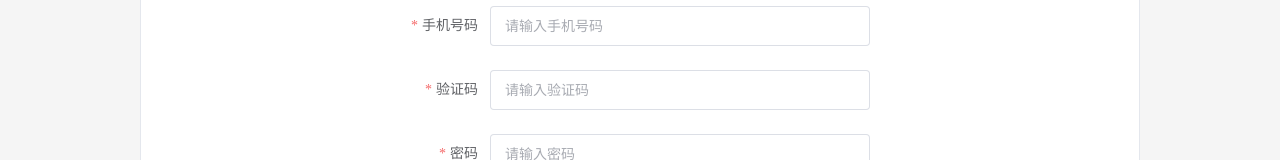
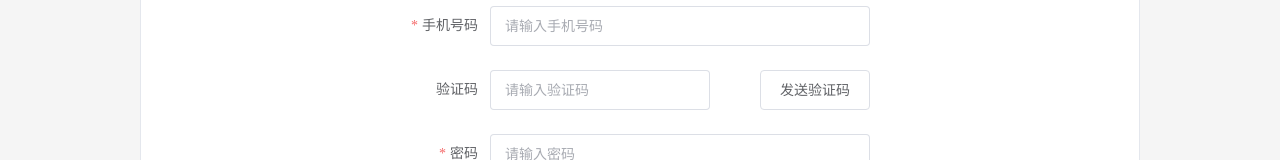
Before and after one commit to Hsiangya/Vue-Shipper, a Vue app: page /register in a window 1280 px wide. Shown: the part 246-406 px from the top of the page. Built offline with nearby package versions, Linux system fonts and the light colour scheme.

Commit message:
注册界面

```diff
--- a/src/views/LoginView.vue
+++ b/src/views/LoginView.vue
@@ -149,7 +149,13 @@ function PasswordLogin() {
             // 1.保存到vuex + 持久化
             store.commit("login", res.data.data);
             // 2.跳转到后台
-            router.replace({name: "Basic"})
+            ElMessage({
+              message: '登录成功，2S后跳转基础页面',
+              type: 'success',
+            });
+            setInterval(function () {
+              router.replace({name: "Basic"})
+            }, 2000);
             // vue3中proxy代之vue2中的this
             // proxy.$store.commit("login", res.data.data);
             // proxy.router({name: "Basic"})
--- a/src/views/RegisterView.vue
+++ b/src/views/RegisterView.vue
@@ -9,29 +9,33 @@
         </template>
         <div>
           <div style="width: 460px;margin: 20px auto;">
-            <el-form size="large" :model="RegisterModel" :rules="RegisterRules" ref="RegisterRef" label-width="80px">
-              <el-form-item style="margin-top: 24px;" prop="name" :error="RegisterError.name" label="企业简称">
-                <el-input v-model="RegisterModel.name" placeholder="请输入企业简称"/>
+            <el-form size="large" :model="state.from" :rules="state.rules" ref="RegisterRef" label-width="80px">
+              <el-form-item style="margin-top: 24px;" prop="name" :error="state.error.name" label="企业简称">
+                <el-input v-model="state.from.name" placeholder="请输入企业简称"/>
               </el-form-item>
 
 
-              <el-form-item style="margin-top: 24px;" prop="mobile" :error="RegisterError.mobile" label="手机号码">
-                <el-input v-model="RegisterModel.mobile" placeholder="请输入手机号码"/>
+              <el-form-item style="margin-top: 24px;" prop="mobile" :error="state.error.mobile" label="手机号码">
+                <el-input v-model="state.from.mobile" placeholder="请输入手机号码"/>
               </el-form-item>
 
 
-              <el-form-item style="margin-top: 24px;" prop="code" :error="RegisterError.code" label="验证码">
-                <el-input v-model="RegisterModel.code" placeholder="请输入验证码"/>
+              <el-form-item style="margin-top: 24px;" prop="code" :error="state.error.code" label="验证码">
+                <el-row justify="space-between" style="width: 100%">
+                  <el-input v-model="state.from.code" placeholder="请输入验证码" style="width: 220px"/>
+                  <el-button :disabled="btnSmsDisabled" @click="doSendSms">{{ bntSmsText }}</el-button>
+                </el-row>
               </el-form-item>
 
 
-              <el-form-item style="margin-top: 24px;" prop="pwd" :error="RegisterError.pwd" label="密码">
-                <el-input v-model="RegisterModel.pwd" placeholder="请输入密码"/>
+              <el-form-item style="margin-top: 24px;" prop="password" :error="state.error.password" label="密码">
+                <el-input v-model="state.from.password" placeholder="请输入密码"/>
               </el-form-item>
 
 
-              <el-form-item style="margin-top: 24px;" prop="pwdConfirm" :error="RegisterError.pwdConfirm" label="确认密码">
-                <el-input v-model="RegisterModel.pwdConfirm" placeholder="请输入确认密码"/>
+              <el-form-item style="margin-top: 24px;" prop="pwdConfirm" :error="state.error.confirm_password"
+                            label="确认密码">
+                <el-input v-model="state.from.confirm_password" placeholder="请输入确认密码"/>
               </el-form-item>
 
               <el-form-item style="margin-top: 24px;">
@@ -48,28 +52,35 @@
 
 <script setup>
 // 用户名和密码登录
-import {getCurrentInstance, reactive} from "vue";
+import {getCurrentInstance, reactive, ref} from "vue";
+import {useRouter} from "vue-router";
+import {ElMessage} from 'element-plus'
 
+const router = useRouter()
 const {proxy} = getCurrentInstance()
-
-const RegisterModel = reactive({
-  name: '',
-  mobile: '',
-  code: '',
-  pwd: '',
-  pwdConfirm: ''
-})
-
+// 重复密码与密码一致性校验
 const validatePass2 = (rule, value, callback) => {
   if (value === '') {
     callback(new Error('重复密码不能为空'))
-  } else if (value !== RegisterModel.pwd) {
+  } else if (value !== state.rules.password) {
     callback(new Error("密码不一致"))
   } else {
     callback()
   }
 }
-const RegisterRules = reactive({
+const bntSmsText = ref("发送验证码")
+const btnSmsDisabled = ref(false)
+
+// 数据
+const state = reactive({
+  from: {
+    name: "",
+    mobile: "",
+    code: "",
+    password: "",
+    confirm_password: ""
+  },
+  rules: {
     name: [
       {required: true, message: '企业名称不能为空', trigger: 'blur'},
     ],
@@ -77,33 +88,32 @@ const RegisterRules = reactive({
       {required: true, message: '手机号不能为空', trigger: 'blur'},
       //{ pattern:/^[a-z]+$/, message: '格式错误', trigger: 'blur'},
     ],
-  code: [
-    {required: true, message: '验证码不能为空', trigger: 'blur'},
-  ],
-  pwd: [
+    // code: [
+    //   {required: true, message: '验证码不能为空', trigger: 'blur'},
+    // ],
+    password: [
       {required: true, message: '密码不能为空', trigger: 'blur'},
       {min: 6, max: 28, message: '密码长度至少6个字符', trigger: 'blur'}
     ],
-  pwdConfirm: [
+    confirm_password: [
       {validator: validatePass2, trigger: 'blur'},
     ]
-})
-const RegisterError = reactive({
+  },
+  error: {
     name: '',
     mobile: '',
     code: '',
-  pwd: '',
-  pwdConfirm: '',
+    password: '',
+    confirm_password: '',
+  },
+  // bntSmsText: ref("发送验证码"),
+  // btnSmsDisabled: ref(false),
 })
 
-
-/**
- * 注册
- */
-function Register() {
+// 发送短信验证码
+function doSendSms() {
   // 清除自定义错误
-  clearFormError(RegisterError)
-
+  clearFormError(state.error)
   // 表单验证 ref 属性
   // this.$refs.userRef
   proxy.$refs.RegisterRef.validate((valid) => {
@@ -112,19 +122,66 @@ function Register() {
       console.log("校验失败");
       return false;
     }
-
-    // 校验成功，发送网络请求（基于axios发送）
-    console.log("校验成功", RegisterModel)
-    // 1.请求成功，token写入vuex + 跳转
+    proxy.$axios.post("http://127.0.0.1:8000/api/register/sms/", {
+      mobile: state.from.mobile
+    }).then((res) => {
+      if (res.data.code === 1000) {
+        ElMessage({
+          message: '验证码发送成功，有效时间5分钟。',
+          type: 'success',
+        })
+        btnSmsDisabled.value = true;// 发送验证码按钮禁止点击
+        let num = 60;
+        let interval = window.setInterval(() => {
+          num -= 1;
+          bntSmsText.value = `${num}秒后重发`
+          if (num < 1) {
+            bntSmsText.value = "重新发送";
+            window.clearInterval(interval);
+            btnSmsDisabled.value = false;
+          }
+        }, 1000)
+      } else {
         // 2.错误提示
-    //     ElMessage.error('用户名或密码错误');
+        ElMessage.error('验证码发送失败');
         //     每个表单展示相应的错误
-    let res = {code: -1, error: {name: "用户名错误", pwd: "密码格式出问题了"}}
-    validateFormError(RegisterError, res.error);
+        validateFormError(state.error, res.error);
+      }
+    })
   });
 
 }
 
+// 注册
+function Register() {
+  // 清除自定义错误
+  clearFormError(state.error)
+
+  // 表单验证 ref 属性
+  proxy.$refs.RegisterRef.validate((valid) => {
+    // 校验失败
+    if (!valid) {
+      console.log("校验失败");
+      return false;
+    }
+    proxy.$axios.post("http://127.0.0.1:8000/api/register/", state.from).then((res) => {
+      if (res.data.code === 1000) {
+        // 跳转到登录界面
+        ElMessage({
+          message: '注册成功，2S后跳转登录界面',
+          type: 'success',
+        });
+        setInterval(function () {
+          router.replace({name: "Login"})
+        }, 2000);
+      } else {
+        // 2.错误提示
+        ElMessage.error(res.data.message)
+        validateFormError(state.error, res.error);
+      }
+    })
+  });
+}
 
 /**
  * 后端返回错误，展示
```
Lines whose indentation alone changed are shown as unchanged.
